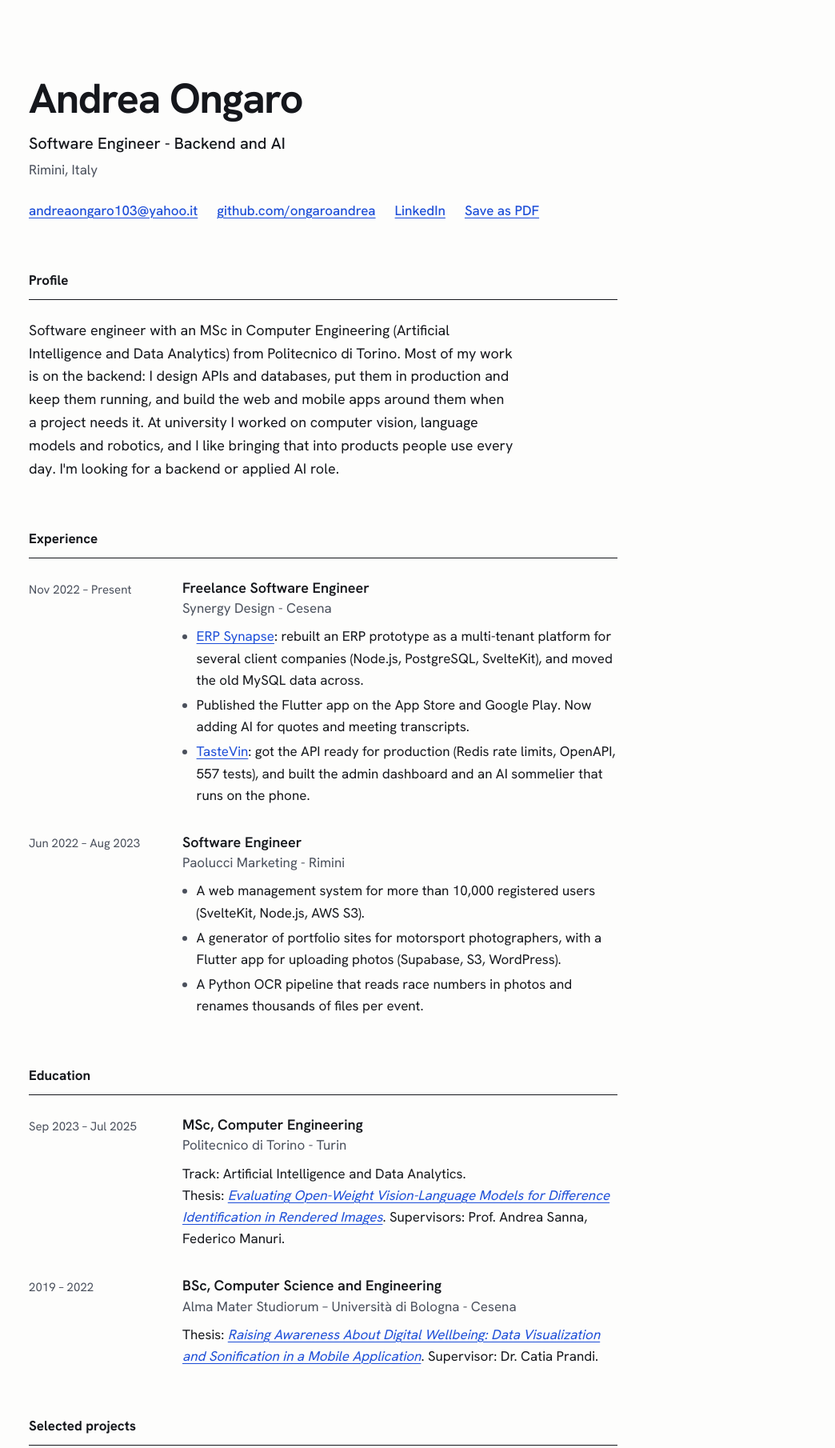
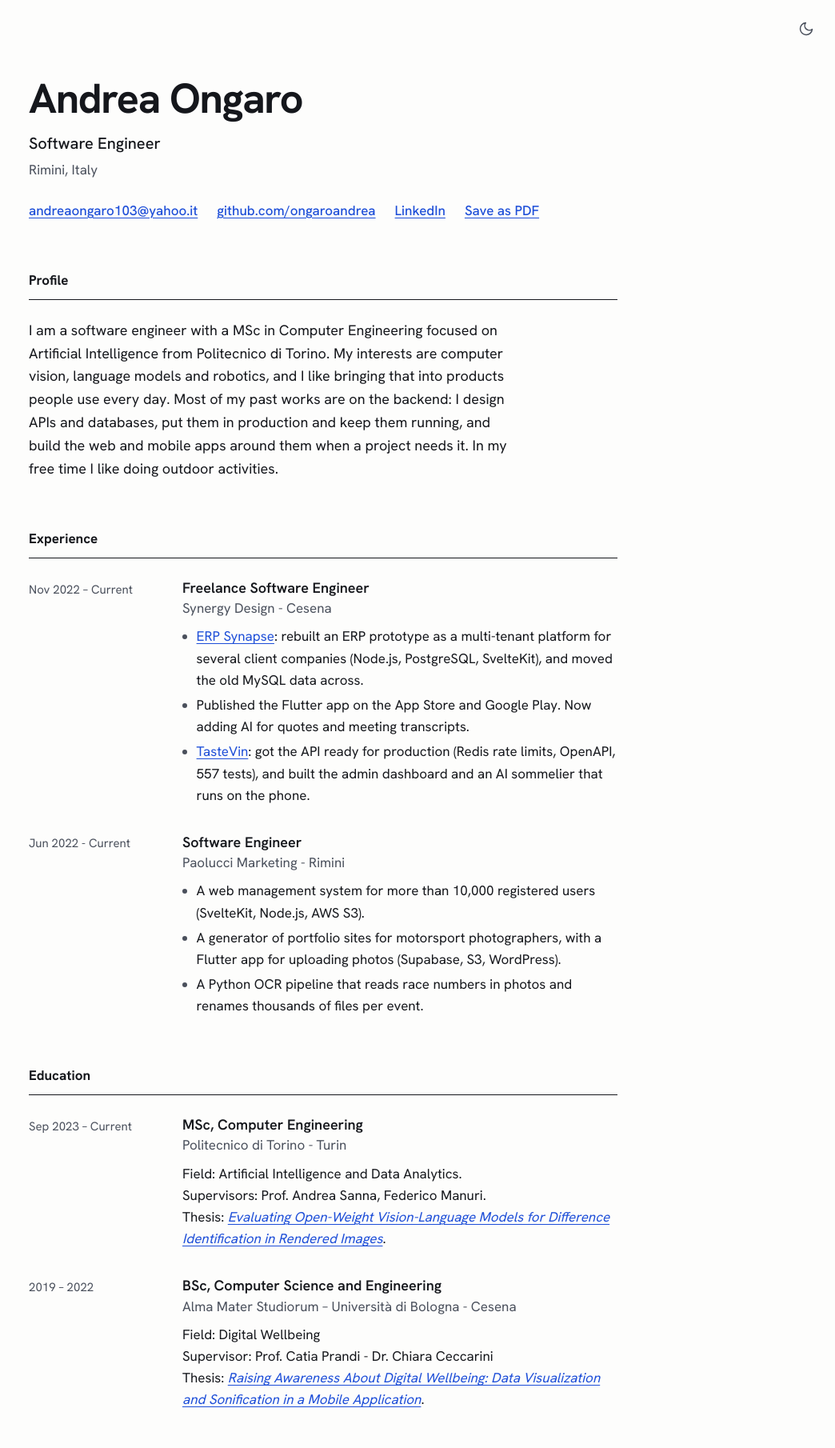
Before and after one commit to ongaroandrea/curriculum, a plain HTML site: page index.html in a window 1280 px wide. Shown: the top 1810 px of the page at 80% size, without its empty margins (236-1280 px from the left). Drawn offline with Linux system fonts and the light colour scheme.

Commit message:
dark mode

```diff
--- a/css/styles.css
+++ b/css/styles.css
@@ -30,6 +30,36 @@
   --font: "Hanken Grotesk", system-ui, -apple-system, "Segoe UI", sans-serif;
   --date-col: 10rem;
   --measure: 46rem;
+
+  color-scheme: light dark;
+}
+
+/* Dark mode: follows the device setting unless the visitor picked a theme
+   with the toggle (data-theme on <html>). Print always uses the light set. */
+@media screen and (prefers-color-scheme: dark) {
+  :root:not([data-theme="light"]) {
+    --bg: #0f1115;
+    --ink: #e8eaee;
+    --ink-2: #a3a9b5;
+    --rule: #2a2e36;
+    --accent: #8ab0ff;
+    --accent-strong: #b3ccff;
+    --accent-wash: #1f2b4a;
+  }
+}
+
+@media screen {
+  :root[data-theme="dark"] {
+    --bg: #0f1115;
+    --ink: #e8eaee;
+    --ink-2: #a3a9b5;
+    --rule: #2a2e36;
+    --accent: #8ab0ff;
+    --accent-strong: #b3ccff;
+    --accent-wash: #1f2b4a;
+  }
+  :root[data-theme="light"] { color-scheme: light; }
+  :root[data-theme="dark"] { color-scheme: dark; }
 }
 
 /* Base ------------------------------------------------------------------ */
@@ -87,6 +117,25 @@ a:hover { color: var(--accent-strong); text-decoration-thickness: 2px; }
 }
 .skip-link:focus { top: 1rem; }
 .skip-link:hover { color: var(--bg); }
+
+.theme-toggle {
+  position: absolute;
+  top: 1rem;
+  right: 1rem;
+  display: grid;
+  place-items: center;
+  width: 2.5rem;
+  height: 2.5rem;
+  padding: 0;
+  border: 0;
+  border-radius: 50%;
+  background: none;
+  color: var(--ink-2);
+  cursor: pointer;
+  transition: color 150ms ease-out, background-color 150ms ease-out;
+}
+.theme-toggle:hover { color: var(--ink); background: var(--accent-wash); }
+.theme-toggle svg { width: 1.25rem; height: 1.25rem; }
 
 /* Page ------------------------------------------------------------------ */
 
@@ -289,10 +338,10 @@ figcaption { margin-top: 0.5rem; color: var(--ink-2); font-size: 0.9375rem; }
 @media print {
   @page { size: A4; margin: 16mm 16mm 14mm; }
 
-  :root { --date-col: 7.5rem; }
+  :root { --date-col: 7.5rem; color-scheme: light; }
   body { font-size: 10pt; line-height: 1.45; background: #fff; }
   .page { max-width: none; padding: 0; }
-  .no-print, .skip-link, .project img, .cv-footer { display: none; }
+  .no-print, .skip-link, .theme-toggle, .project img, .cv-footer { display: none; }
 
   a { color: var(--ink); text-decoration: none; }
   .cv-name { font-size: 24pt; }
--- a/index.html
+++ b/index.html
@@ -8,6 +8,7 @@
   <link rel="icon" href="./assets/icons/favicon.svg" type="image/svg+xml">
 
   <link rel="preload" href="./assets/fonts/hanken-grotesk-latin.woff2" as="font" type="font/woff2" crossorigin>
+  <script>try{var t=localStorage.getItem("theme");if(t)document.documentElement.dataset.theme=t}catch(e){}</script>
   <link rel="stylesheet" href="./css/styles.css">
 
   <script defer src="./js/script.js"></script>
@@ -19,13 +20,13 @@
     <!-- HEADER: name, headline and contact details -->
     <header class="cv-header">
       <h1 class="cv-name">Andrea Ongaro</h1>
-      <p class="cv-headline">Software Engineer - Backend and AI</p>
+      <p class="cv-headline">Software Engineer</p>
       <p class="cv-meta">Rimini, Italy</p>
 
       <ul class="cv-contact">
         <li><a href="#" data-mail="dGkub29oYXlAMzAxb3JhZ25vYWVyZG5h">Email</a></li>
         <li><a href="https://github.com/ongaroandrea" rel="me">github.com/ongaroandrea</a></li>
-        <li><a href="https://www.linkedin.com/in/ongaro-andrea" rel="me">LinkedIn</a></li>
+        <li class="no-print"><a href="https://www.linkedin.com/in/ongaro-andrea" rel="me">LinkedIn</a></li>
         <li class="no-print"><button type="button" class="link-button" data-print>Save as PDF</button></li>
       </ul>
     </header>
@@ -35,12 +36,11 @@
       <section class="cv-section" aria-labelledby="profile">
         <h2 id="profile">Profile</h2>
         <p class="cv-summary">
-          Software engineer with an MSc in Computer Engineering (Artificial Intelligence and Data
-          Analytics) from Politecnico di Torino. Most of my work is on the backend: I design APIs and
-          databases, put them in production and keep them running, and build the web and mobile apps
-          around them when a project needs it. At university I worked on computer vision, language models
-          and robotics, and I like bringing that into products people use every day. I'm looking for a
-          backend or applied AI role.
+            I am a software engineer with a MSc in Computer Engineering focused on Artificial Intelligence from Politecnico di Torino.
+            My interests are computer vision, language models and robotics, and I like bringing that into products people use every day.
+
+            Most of my past works are on the backend: I design APIs and databases, put them in production and keep them running, and build the web and mobile apps around them when a project needs it.
+            In my free time I like doing outdoor activities.
         </p>
       </section>
 
@@ -48,7 +48,7 @@
         <h2 id="experience">Experience</h2>
 
         <article class="entry">
-          <p class="entry-date"><time datetime="2022-11">Nov 2022</time> – Present</p>
+          <p class="entry-date"><time datetime="2022-11">Nov 2022</time> – Current</p>
           <div class="entry-body">
             <h3 class="entry-title">Freelance Software Engineer</h3>
             <p class="entry-place">Synergy Design - Cesena</p>
@@ -61,7 +61,7 @@
         </article>
 
         <article class="entry">
-          <p class="entry-date"><time datetime="2022-06">Jun 2022</time> – <time datetime="2023-08">Aug 2023</time></p>
+          <p class="entry-date"><time datetime="2022-06">Jun 2022</time> - Current</time></p>
           <div class="entry-body">
             <h3 class="entry-title">Software Engineer</h3>
             <p class="entry-place">Paolucci Marketing - Rimini</p>
@@ -79,21 +79,25 @@
         <h2 id="education">Education</h2>
 
         <article class="entry">
-          <p class="entry-date"><time datetime="2023-09">Sep 2023</time> – <time datetime="2025-07">Jul 2025</time></p>
+          <p class="entry-date"><time datetime="2023-09">Sep 2023</time> – Current</time></p>
           <div class="entry-body">
             <h3 class="entry-title">MSc, Computer Engineering</h3>
             <p class="entry-place">Politecnico di Torino - Turin</p>
-            <p>Track: Artificial Intelligence and Data Analytics.</p>
-            <p>Thesis: <a href="./project-pages/vlm-thesis.html"><em>Evaluating Open-Weight Vision-Language Models for Difference Identification in Rendered Images</em></a>. Supervisors: Prof. Andrea Sanna, Federico Manuri.</p>
+            <p>Field: Artificial Intelligence and Data Analytics.</p>
+            <p>Supervisors: Prof. Andrea Sanna, Federico Manuri.</p>
+            <p>Thesis: <a href="./project-pages/vlm-thesis.html"><em>Evaluating Open-Weight Vision-Language Models for Difference Identification in Rendered Images</em></a>.</p>
+
           </div>
         </article>
 
         <article class="entry">
-          <p class="entry-date"><time datetime="2019">2019</time> – <time datetime="2022">2022</time></p>
+          <p class="entry-date"><time datetime="2019">2019</time> – <time datetime="2022"> 2022</time></p>
           <div class="entry-body">
             <h3 class="entry-title">BSc, Computer Science and Engineering</h3>
             <p class="entry-place">Alma Mater Studiorum – Università di Bologna - Cesena</p>
-            <p>Thesis: <a href="./project-pages/soundsense.html"><em>Raising Awareness About Digital Wellbeing: Data Visualization and Sonification in a Mobile Application</em></a>. Supervisor: Dr. Catia Prandi.</p>
+            <p>Field: Digital Wellbeing</p>
+            <p>Supervisor: Prof. Catia Prandi - Dr. Chiara Ceccarini</p>
+            <p>Thesis: <a href="./project-pages/soundsense.html"><em>Raising Awareness About Digital Wellbeing: Data Visualization and Sonification in a Mobile Application</em></a>. </p>
           </div>
         </article>
       </section>
@@ -149,7 +153,7 @@
         <dl class="skills">
           <div><dt>Backend</dt><dd>Node.js, Express, TypeScript, PostgreSQL, Drizzle, Redis, REST.</dd></div>
           <div><dt>Infrastructure</dt><dd>Linux, Docker, CI/CD, AWS S3</dd></div>
-          <div><dt>AI / ML</dt><dd>PyTorch, LLM APIs, on-device LLMs, computer vision, reinforcement learning, ROS 2</dd></div>
+          <div><dt>AI / ML</dt><dd>PyTorch, LLM APIs, on-device LLMs, computer vision, reinforcement learning</dd></div>
           <div><dt>Frontend &amp; mobile</dt><dd>Svelte, React, Flutter, App Store and Google Play releases</dd></div>
           <div><dt>Languages</dt><dd>Italian (native), English (B2)</dd></div>
         </dl>
--- a/js/script.js
+++ b/js/script.js
@@ -9,3 +9,35 @@ document.querySelectorAll('[data-mail]').forEach((link) => {
   link.href = `mailto:${address}`;
   link.textContent = address;
 });
+
+// Light/dark toggle. Without a saved choice the page follows the device
+// setting; a click saves the choice (applied early by the snippet in <head>).
+const icons = {
+  moon: '<svg viewBox="0 0 24 24" fill="none" stroke="currentColor" stroke-width="1.8" stroke-linecap="round" stroke-linejoin="round" aria-hidden="true"><path d="M21 12.8A9 9 0 1 1 11.2 3a7 7 0 0 0 9.8 9.8z"/></svg>',
+  sun: '<svg viewBox="0 0 24 24" fill="none" stroke="currentColor" stroke-width="1.8" stroke-linecap="round" stroke-linejoin="round" aria-hidden="true"><circle cx="12" cy="12" r="4.5"/><path d="M12 2v2M12 20v2M4.9 4.9l1.4 1.4M17.7 17.7l1.4 1.4M2 12h2M20 12h2M4.9 19.1l1.4-1.4M17.7 6.3l1.4-1.4"/></svg>',
+};
+const systemDark = window.matchMedia('(prefers-color-scheme: dark)');
+const root = document.documentElement;
+const currentTheme = () => root.dataset.theme || (systemDark.matches ? 'dark' : 'light');
+
+const toggle = document.createElement('button');
+toggle.type = 'button';
+toggle.className = 'theme-toggle';
+
+function renderToggle() {
+  const dark = currentTheme() === 'dark';
+  toggle.innerHTML = dark ? icons.sun : icons.moon;
+  toggle.setAttribute('aria-label', dark ? 'Switch to light mode' : 'Switch to dark mode');
+  toggle.title = toggle.getAttribute('aria-label');
+}
+
+toggle.addEventListener('click', () => {
+  const next = currentTheme() === 'dark' ? 'light' : 'dark';
+  root.dataset.theme = next;
+  try { localStorage.setItem('theme', next); } catch (e) { /* private mode */ }
+  renderToggle();
+});
+systemDark.addEventListener('change', renderToggle);
+
+renderToggle();
+document.body.prepend(toggle);
```
Also changed, not shown: project-pages/erpsynapse.html (+1 -0 lines), project-pages/ezelectronics.html (+1 -0 lines), project-pages/laura.html (+1 -0 lines), project-pages/lcn-pose.html (+1 -0 lines), project-pages/project-template.html (+1 -0 lines), project-pages/soundsense.html (+1 -0 lines), project-pages/tastevin.html (+1 -0 lines), project-pages/video-grounding.html (+1 -0 lines), project-pages/vlm-thesis.html (+1 -0 lines).
